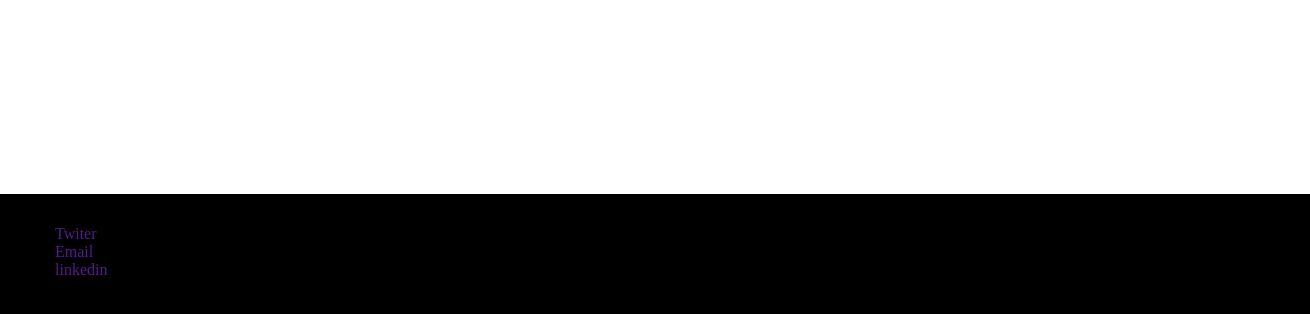
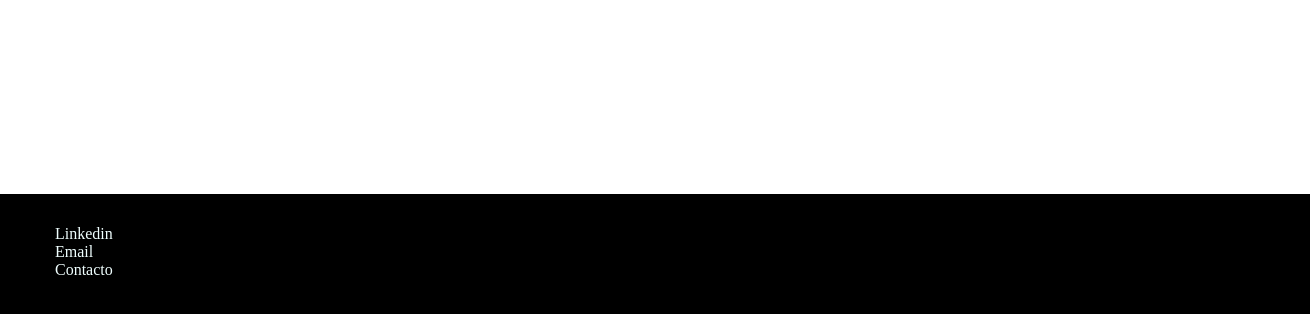
Before and after one commit to valenbenti/Valencv, a plain HTML site: page competencias.html in a window 1280 px wide. Shown: the part 476-790 px from the top of the page, 1310 px wide, since content can reach past the window. Drawn offline with Linux system fonts and the light colour scheme.

Commit message:
Add files via upload

```diff
--- a/competencias.html
+++ b/competencias.html
@@ -4,7 +4,7 @@
     <meta charset="UTF-8">
     <meta http-equiv="X-UA-Compatible" content="IE=edge">
     <meta name="viewport" content="width=device-width, initial-scale=1.0">
-    <title>Document</title>
+    <title>Competencia</title>
     <link rel="stylesheet" href="style.css">
 </head>
 <body>
@@ -31,13 +31,15 @@
             </ul>
         </div>
     </header>
+</header>
 <footer>
     <article>
     <div>
-        <ul>
-            <li><a href="" target="_blank">Twiter</a></li>
-            <li><a href="" target="_blank">Email</a></li>
-            <li><a href="" target="_blank">linkedin</a></li>
+    <ul class="ulfooter">
+        <li><a>Linkedin</a></li>
+        <li><a>Email</a></li>
+        <li><a>Contacto</a></li>
+        <small>&copy;2023 <b></b> - Todos los derechos reservados.</small>
     </ul>
     </div>
 </article>
--- a/style.css
+++ b/style.css
@@ -114,7 +114,7 @@ a:visited {
 }
 
 footer {
-    position: absolute;
+    position: fixed;
     background-color: #000;
     height: 100px;
     width: 100%;
@@ -130,3 +130,8 @@ footer {
     }
 
 }
+
+.ulfooter a {
+    color: azure;
+
+}
```
Also changed, not shown: estudios.html (+6 -3 lines), experiencia.html (+6 -7 lines), index.html (+5 -5 lines). Lines whose indentation alone changed are shown as unchanged.
